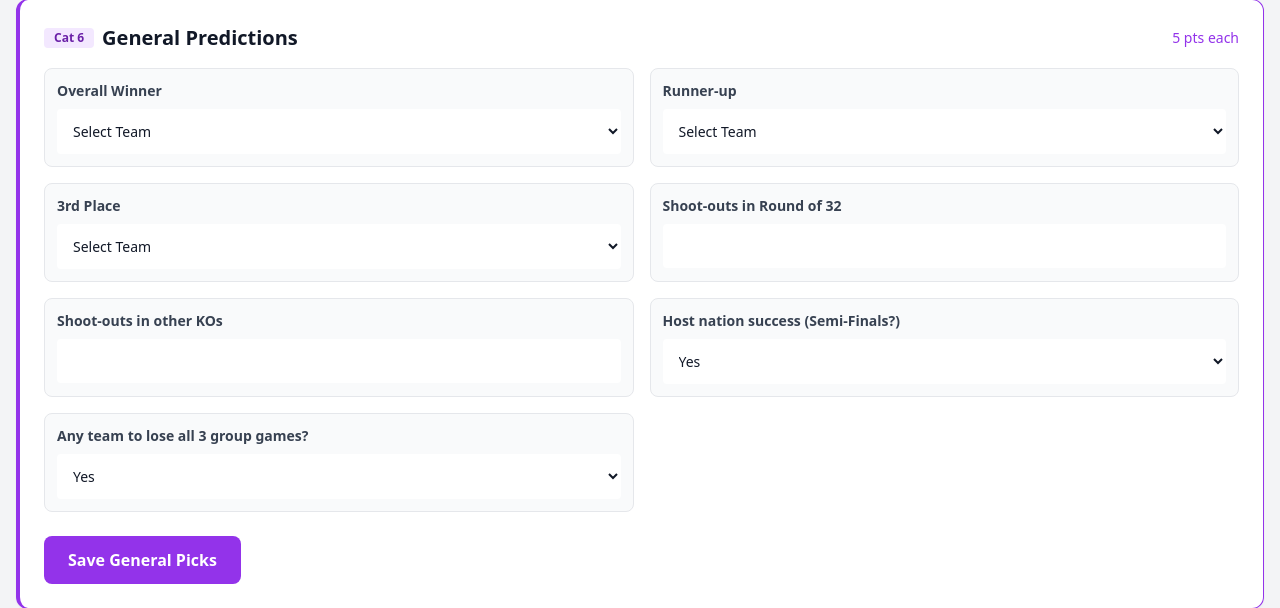
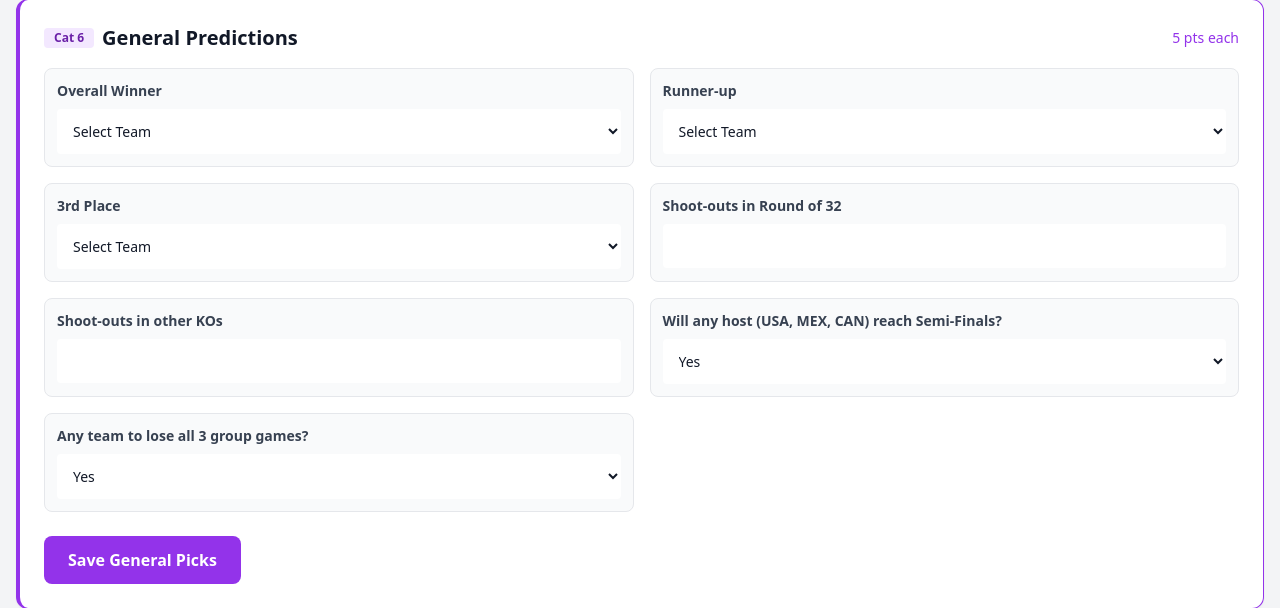
Before and after one commit to davebassant/worldcupquiz2026, a Flask app: page /predictions in a window 1280 px wide. Shown: the part 2919-3527 px from the top of the page. Run offline with Flask 3, Linux system fonts and the light colour scheme; the visitor is signed in with stand-in values (Sample User, id 1); data comes from the database, SQL or seed files in the repository; data that the repository does not hold is empty; some libraries are stand-ins or nearby versions.

Commit message:
Clarify Category 6 host success question to name USA, Mexico, and Canada

```diff
--- a/app/templates/predictions.html
+++ b/app/templates/predictions.html
@@ -191,7 +191,7 @@
                     ('third_place', '3rd Place', 'select'),
                     ('penalties_round_32', 'Shoot-outs in Round of 32', 'number'),
                     ('penalties_knockout_rest', 'Shoot-outs in other KOs', 'number'),
-                    ('host_success', 'Host nation success (Semi-Finals?)', 'bool'),
+                    ('host_success', 'Will any host (USA, MEX, CAN) reach Semi-Finals?', 'bool'),
                     ('wipeout_exists', 'Any team to lose all 3 group games?', 'bool')
                 ] %}
                 <div class="bg-gray-50 p-3 rounded-lg border">
```
